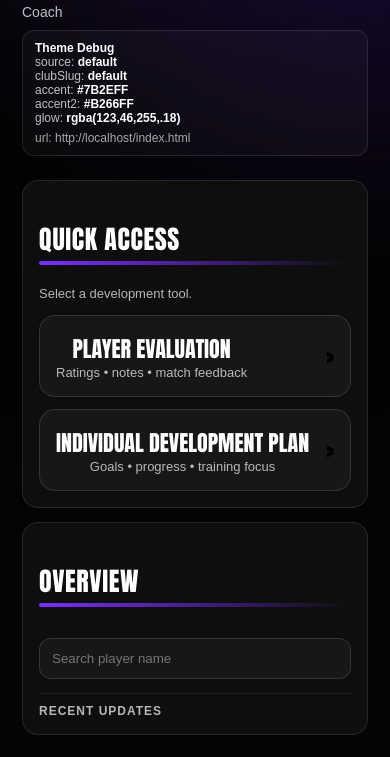
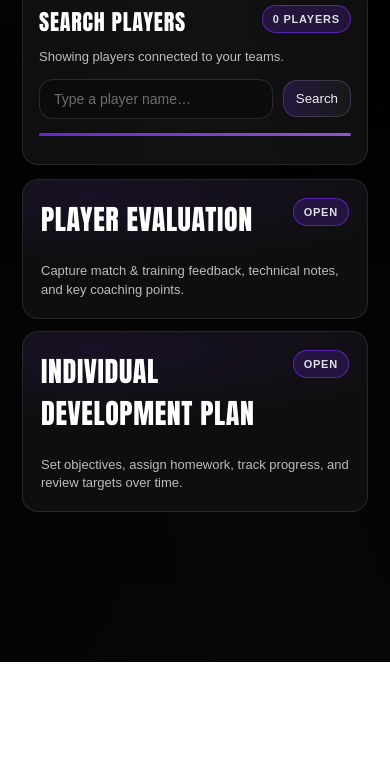
Before and after one commit to rhyscotter/player-development-home, a plain HTML site: page index.html in a window 390 px wide. Shown: the part 182-939 px from the top of the page. After the commit the page ends 844 px from the top, so only its background shows below. Drawn offline with Linux system fonts and the light colour scheme.

Commit message:
Update index.html

```diff
--- a/index.html
+++ b/index.html
@@ -4,378 +4,369 @@
 <meta charset="utf-8"/>
 <meta name="viewport" content="width=device-width,initial-scale=1"/>
 <title>Player Development</title>
-
 <style>
 :root{
-  --accent:#7B2EFF;
-  --accent2:#B266FF;
+  --bg:#000; --card:#111; --border:#1e1e1e; --text:#fff; --muted:#8a8a8a;
+  --accent:#7B2EFF; --accent2:#B266FF;
   --clubGlow: rgba(123,46,255,.18);
 }
+*{box-sizing:border-box}
+body{margin:0;background:transparent;color:var(--text);font-family:Arial,sans-serif}
+.stage{
+  min-height:100vh;padding:22px;
+  background:
+    radial-gradient(1000px 600px at 20% -10%, rgba(255,255,255,.05), transparent 60%),
+    linear-gradient(180deg,#000 0%,#050505 100%);
+  position:relative;overflow:hidden;
+}
+.stage::before{
+  content:"";position:absolute;inset:-40% -20%;transform:rotate(-14deg);
+  background:linear-gradient(90deg, rgba(255,255,255,0), rgba(255,255,255,.05), rgba(255,255,255,0));
+  opacity:.18;pointer-events:none;
+}
+.wrap{max-width:980px;margin:0 auto;position:relative;z-index:2}
 
-*{box-sizing:border-box}
+/* header */
+.teamName{
+  font-family:Impact,Haettenschweiler,'Arial Narrow Bold',sans-serif;
+  font-size:44px;text-transform:uppercase;letter-spacing:1px;line-height:1
+}
+.sub{margin-top:8px;color:var(--muted);font-size:14px}
 
-body{
-  margin:0;
-  background:#000;
-  color:#fff;
-  font-family:Arial,sans-serif
+/* theme line under title */
+.themeLine{
+  margin-top:14px;height:4px;border-radius:999px;
+  background:linear-gradient(90deg,var(--accent),var(--accent2),transparent);
+  box-shadow:0 0 18px color-mix(in srgb, var(--accent) 35%, transparent);
+  position:relative;overflow:hidden;
+}
+.themeLine::before{
+  content:"";position:absolute;inset:0;
+  background:linear-gradient(120deg, rgba(255,255,255,0), rgba(255,255,255,.35), rgba(255,255,255,0));
+  transform:translateX(-70%);animation:sweep 2.8s linear infinite;opacity:.9;pointer-events:none;
+}
+@keyframes sweep{0%{transform:translateX(-70%)}100%{transform:translateX(70%)}}
+
+/* card */
+.card{
+  margin-top:18px;
+  background:rgba(17,17,17,.85);
+  border:1px solid rgba(255,255,255,.10);
+  border-radius:16px;padding:16px;position:relative;overflow:hidden;
+  box-shadow:0 20px 70px rgba(0,0,0,.58);
+}
+.card::before{
+  content:"";position:absolute;inset:-50% -20%;transform:rotate(-12deg);
+  background:linear-gradient(90deg, rgba(255,255,255,0), rgba(255,255,255,.05), rgba(255,255,255,0));
+  opacity:.28;pointer-events:none;
+}
+.hRow{display:flex;justify-content:space-between;gap:12px;align-items:flex-start;position:relative;z-index:2}
+.hTitle{
+  font-family:Impact,Haettenschweiler,'Arial Narrow Bold',sans-serif;
+  font-size:22px;text-transform:uppercase;letter-spacing:.8px;margin:0
+}
+.pill{
+  font-size:11px;font-weight:900;letter-spacing:.8px;text-transform:uppercase;
+  padding:7px 10px;border-radius:999px;
+  border:1px solid rgba(255,255,255,.14);
+  background:rgba(255,255,255,.04);
+  color:rgba(255,255,255,.86);
+  white-space:nowrap
+}
+.pill.accent{
+  border-color:color-mix(in srgb, var(--accent) 60%, transparent);
+  background:color-mix(in srgb, var(--accent) 18%, transparent)
+}
+.meta{margin-top:10px;color:rgba(255,255,255,.72);font-size:13px;line-height:1.45;position:relative;z-index:2}
+
+/* search */
+.searchWrap{margin-top:12px;display:flex;gap:10px;align-items:center;position:relative;z-index:2}
+.search{
+  flex:1;display:flex;align-items:center;gap:10px;
+  border:1px solid rgba(255,255,255,.12);background:rgba(0,0,0,.25);
+  border-radius:14px;padding:10px 12px;
+}
+.search input{
+  width:100%;border:none;outline:none;background:transparent;color:rgba(255,255,255,.92);
+  font-size:14px;
+}
+.search input::placeholder{color:rgba(255,255,255,.40)}
+.searchBtn{
+  border:1px solid rgba(255,255,255,.14);
+  background:linear-gradient(90deg,color-mix(in srgb, var(--accent) 20%, transparent), rgba(255,255,255,.04));
+  color:rgba(255,255,255,.92);
+  border-radius:14px;padding:10px 12px;cursor:pointer;
+  transition:.18s ease;
+}
+.searchBtn:hover{transform:translateY(-1px);border-color:rgba(255,255,255,.20)}
+.smallLine{
+  height:3px;border-radius:999px;margin-top:14px;
+  background:linear-gradient(90deg,var(--accent),var(--accent2));
+  opacity:.8;
 }
 
-.stage{
-  min-height:100vh;
-  padding:22px;
-  background:
-    radial-gradient(1000px 600px at 20% -10%, rgba(255,255,255,.05), transparent 60%),
-    radial-gradient(900px 650px at 95% 10%, var(--clubGlow), transparent 55%),
-    linear-gradient(180deg,#000 0%,#050505 100%);
+/* results */
+.results{margin-top:12px;display:flex;flex-direction:column;gap:10px;position:relative;z-index:2}
+.resultItem{
+  border:1px solid rgba(255,255,255,.10);
+  background:rgba(0,0,0,.18);
+  border-radius:14px;padding:12px;
+  transition:.18s ease;
+  cursor:pointer;
+}
+.resultItem:hover{border-color:rgba(255,255,255,.16);transform:translateY(-1px)}
+.rName{font-weight:900;font-size:13px;color:rgba(255,255,255,.92);letter-spacing:.2px}
+.rMeta{margin-top:4px;font-size:12px;color:rgba(255,255,255,.55)}
+.empty{
+  margin-top:12px;
+  border:1px dashed rgba(255,255,255,.16);
+  background:rgba(0,0,0,.12);
+  border-radius:14px;
+  padding:12px;
+  color:rgba(255,255,255,.60);
+  position:relative;z-index:2;
 }
 
-.wrap{max-width:980px;margin:0 auto}
-
-.teamName{
-  font-family:Impact,Haettenschweiler,'Arial Narrow Bold',sans-serif;
-  font-size:48px;
-  text-transform:uppercase;
-  letter-spacing:1px;
-}
-
-.titleLine{
-  height:4px;
-  width:100%;
-  max-width:420px;
-  border-radius:999px;
-  margin-top:6px;
-  background:linear-gradient(90deg,var(--accent),transparent);
-}
-
-.sub{
-  margin-top:10px;
-  color:rgba(255,255,255,.75);
-  font-size:14px;
-}
-
-.grid{
-  margin-top:24px;
-  display:grid;
-  grid-template-columns:1.2fr .8fr;
-  gap:14px;
-}
-
-@media (max-width:880px){
-  .grid{grid-template-columns:1fr}
-}
-
-.card{
+/* modules buttons */
+.modules{margin-top:14px;display:grid;grid-template-columns:1fr 1fr;gap:12px}
+@media (max-width:860px){.modules{grid-template-columns:1fr}}
+.modBtn{
+  display:block;text-decoration:none;color:inherit;
   background:rgba(17,17,17,.85);
   border:1px solid rgba(255,255,255,.10);
-  border-radius:16px;
-  padding:16px;
+  border-radius:16px;padding:18px;position:relative;overflow:hidden;
+  transition:.18s ease;cursor:pointer;
 }
-
-.sectionTitle{
+.modBtn:hover{background:rgba(26,26,26,.9);transform:translateY(-2px);border-color:rgba(255,255,255,.16)}
+.modBtn::after{
+  content:"";position:absolute;inset:0;pointer-events:none;
+  background:radial-gradient(600px 120px at 20% 10%, var(--clubGlow), transparent 60%);
+  opacity:.55;
+}
+.modTop{display:flex;justify-content:space-between;gap:12px;align-items:flex-start;position:relative;z-index:2}
+.modTitle{
   font-family:Impact,Haettenschweiler,'Arial Narrow Bold',sans-serif;
-  font-size:26px;
-  text-transform:uppercase;
-  letter-spacing:.6px;
-  position:relative;
-  padding-bottom:6px;
-}
-
-.sectionTitle::after{
-  content:"";
-  position:absolute;
-  left:0;
-  bottom:0;
-  height:4px;
-  width:100%;
-  border-radius:999px;
-  background:linear-gradient(90deg,var(--accent),transparent);
-}
-
-.smallSub{
-  margin-top:8px;
-  color:rgba(255,255,255,.7);
-  font-size:13px;
-}
-
-/* buttons */
-.btnStack{margin-top:14px;display:flex;flex-direction:column;gap:12px}
-
-.bigBtn{
-  display:flex;justify-content:space-between;align-items:center;
-  padding:16px;border-radius:16px;
-  border:1px solid rgba(255,255,255,.12);
-  background:rgba(255,255,255,.04);
-  cursor:pointer;transition:.18s;
-}
-.bigBtn:hover{border-color:var(--accent);box-shadow:0 0 18px var(--clubGlow)}
-
-/* ✅ titles forced white */
-.btnTitle{
-  font-family:Impact,sans-serif;
-  text-transform:uppercase;
-  font-size:22px;
+  font-size:28px;text-transform:uppercase;letter-spacing:.6px;margin:0;
   color:#fff;
 }
-.btnSub{font-size:13px;color:rgba(255,255,255,.7)}
-.chev{font-family:Impact,sans-serif;font-size:26px}
-
-.search{
-  width:100%;
-  padding:12px;border-radius:12px;
-  border:1px solid rgba(255,255,255,.12);
-  background:rgba(255,255,255,.04);
-  color:#fff;margin-top:10px;
+.modTitle::after{
+  content:"";display:block;margin-top:8px;height:4px;width:100%;
+  border-radius:999px;background:linear-gradient(90deg,var(--accent),transparent);
+  transform:scaleX(0);transform-origin:left;transition:.22s ease
 }
-
-.results{margin-top:10px}
-.resultItem{
-  padding:10px;border-radius:12px;
-  border:1px solid rgba(255,255,255,.08);
-  background:rgba(255,255,255,.03);
-  margin-bottom:6px;cursor:pointer;
-}
-.rName{font-family:Impact;text-transform:uppercase}
-
-.updates{margin-top:14px;border-top:1px solid rgba(255,255,255,.08);padding-top:10px}
-.updateItem{
-  padding:10px;border-radius:12px;
-  border:1px solid rgba(255,255,255,.08);
-  background:rgba(255,255,255,.03);
-  margin-bottom:6px;
-}
-
-/* tiny debug pill (visible on Wix if theme fails) */
-.debug{
-  margin-top:10px;
-  font-size:12px;
-  color:rgba(255,255,255,.75);
-  border:1px solid rgba(255,255,255,.10);
-  background:rgba(255,255,255,.03);
-  padding:10px 12px;
-  border-radius:12px;
-  display:none;
-}
-.debug.on{display:block}
-.debug b{color:#fff}
+.modBtn:hover .modTitle::after{transform:scaleX(1)}
+.modDesc{margin-top:10px;color:rgba(255,255,255,.72);font-size:13px;line-height:1.45;position:relative;z-index:2}
 </style>
 </head>
 
 <body>
 <div class="stage">
   <div class="wrap">
+    <div class="teamName" id="teamName">Player Development</div>
+    <div class="sub" id="sub">Coach</div>
+    <div class="themeLine" aria-hidden="true"></div>
 
-    <div class="teamName" id="pageTitle">Player Development</div>
-    <div class="titleLine"></div>
-    <div class="sub" id="coachName">Coach</div>
-
-    <div class="debug" id="debugBox"></div>
-
-    <div class="grid">
-      <div class="card">
-        <h2 class="sectionTitle">Quick Access</h2>
-        <div class="smallSub">Select a development tool.</div>
-
-        <div class="btnStack">
-          <button class="bigBtn" id="btnEval" type="button">
-            <div>
-              <div class="btnTitle">Player Evaluation</div>
-              <div class="btnSub">Ratings • notes • match feedback</div>
-            </div>
-            <div class="chev">›</div>
-          </button>
-
-          <button class="bigBtn" id="btnIdp" type="button">
-            <div>
-              <div class="btnTitle">Individual Development Plan</div>
-              <div class="btnSub">Goals • progress • training focus</div>
-            </div>
-            <div class="chev">›</div>
-          </button>
-        </div>
+    <!-- ✅ Only ONE main card now -->
+    <div class="card">
+      <div class="hRow">
+        <h3 class="hTitle">Search Players</h3>
+        <div class="pill accent" id="countPill">0 Players</div>
       </div>
 
-      <div class="card">
-        <h2 class="sectionTitle">Overview</h2>
+      <div class="meta" id="scopeMeta">
+        Showing players connected to your teams.
+      </div>
 
-        <input id="playerSearch" class="search" placeholder="Search player name" />
-        <div class="results" id="results"></div>
+      <div class="searchWrap">
+        <div class="search" role="search">
+          <input id="playerSearch" type="search" placeholder="Type a player name…" autocomplete="off" />
+        </div>
+        <button class="searchBtn" id="searchBtn" type="button">Search</button>
+      </div>
 
-        <div class="updates">
-          <div style="font-weight:bold;font-size:12px;letter-spacing:1px;text-transform:uppercase;color:rgba(255,255,255,.7)">Recent Updates</div>
-          <div id="updateList"></div>
-        </div>
-      </div>
+      <div class="smallLine"></div>
+
+      <div class="results" id="results"></div>
+      <div class="empty" id="emptyState" style="display:none"></div>
     </div>
 
+    <div class="modules">
+      <a class="modBtn" href="javascript:void(0)" id="evalBtn">
+        <div class="modTop">
+          <h2 class="modTitle">Player Evaluation</h2>
+          <div class="pill accent">Open</div><!-- ✅ changed from "Module" -->
+        </div>
+        <div class="modDesc">
+          Capture match & training feedback, technical notes, and key coaching points.
+        </div>
+      </a>
+
+      <a class="modBtn" href="javascript:void(0)" id="idpBtn">
+        <div class="modTop">
+          <h2 class="modTitle">Individual Development Plan</h2>
+          <div class="pill accent">Open</div><!-- ✅ changed from "Module" -->
+        </div>
+        <div class="modDesc">
+          Set objectives, assign homework, track progress, and review targets over time.
+        </div>
+      </a>
+    </div>
   </div>
 </div>
 
 <script>
-/* ---------- helpers ---------- */
-function clean(v){ return String(v || "").trim(); }
-function lower(v){ return String(v || "").toLowerCase().trim(); }
-function safe(s){ return String(s ?? "").replace(/[<>]/g,""); }
+const CLUB_THEMES = {
+  default: { accent:"#7B2EFF", accent2:"#B266FF", bgGlow:"rgba(123,46,255,.18)" },
+  cherrybrook: { accent:"#C8102E", accent2:"#FF4B5C", bgGlow:"rgba(200,16,46,.20)" },
+  rumson: { accent:"#FFFFFF", accent2:"#BDBDBD", bgGlow:"rgba(255,255,255,.10)" },
+  monmouth: { accent:"#00E5FF", accent2:"#00A3FF", bgGlow:"rgba(0,229,255,.18)" }
+};
 
-function readCssVar(name){
-  return getComputedStyle(document.documentElement).getPropertyValue(name).trim();
+function safe(s){ return String(s ?? "").replace(/[<>]/g, ""); }
+
+function applyTheme({ clubSlug, accent, accent2, glow, source }) {
+  const slug = String(clubSlug || "default").trim().toLowerCase();
+  const fallback = CLUB_THEMES[slug] || CLUB_THEMES.default;
+
+  const finalAccent  = String(accent || "").trim()  || fallback.accent;
+  const finalAccent2 = String(accent2 || "").trim() || fallback.accent2 || finalAccent;
+  const finalGlow    = String(glow || "").trim()    || fallback.bgGlow;
+
+  const r = document.documentElement.style;
+  r.setProperty("--accent", finalAccent);
+  r.setProperty("--accent2", finalAccent2);
+  r.setProperty("--clubGlow", finalGlow);
+
+  console.log("🎨 THEME APPLIED:", { slug, accent: finalAccent, accent2: finalAccent2, glow: finalGlow, source: source || "unknown" });
 }
 
-function showDebug(obj){
-  const box = document.getElementById("debugBox");
-  box.classList.add("on");
-  box.innerHTML = `
-    <div><b>Theme Debug</b></div>
-    <div>source: <b>${safe(obj.source || "unknown")}</b></div>
-    <div>clubSlug: <b>${safe(obj.clubSlug || "")}</b></div>
-    <div>accent: <b>${safe(readCssVar("--accent"))}</b></div>
-    <div>accent2: <b>${safe(readCssVar("--accent2"))}</b></div>
-    <div>glow: <b>${safe(readCssVar("--clubGlow"))}</b></div>
-    <div style="margin-top:6px;opacity:.85">url: ${safe(location.href)}</div>
-  `;
+function setHeader({ clubSlug, coachName }) {
+  const $teamName = document.getElementById("teamName");
+  const $sub = document.getElementById("sub");
+  if ($teamName) $teamName.textContent = "Player Development";
+  if ($sub) $sub.textContent = String(coachName || "Coach");
 }
 
-/* ---------- club theme fallbacks (add all your club slugs here) ---------- */
-const CLUB_THEMES = {
-  default:     { accent:"#7B2EFF", accent2:"#B266FF", glow:"rgba(123,46,255,.18)" },
+// -------------------------
+// Players state + search
+// -------------------------
+let ALL_PLAYERS = []; // [{ _id, firstName, lastName, name, teamId, teamName }]
+let FILTERED = [];
 
-  cherrybrook: { accent:"#C8102E", accent2:"#FF4B5C", glow:"rgba(200,16,46,.20)" },
-  monmouth:    { accent:"#00E5FF", accent2:"#00A3FF", glow:"rgba(0,229,255,.18)" },
-  rumson:      { accent:"#FFFFFF", accent2:"#BDBDBD", glow:"rgba(255,255,255,.10)" },
-  mds:         { accent:"#7B2EFF", accent2:"#B266FF", glow:"rgba(123,46,255,.18)" }
-};
+const $results = document.getElementById("results");
+const $empty = document.getElementById("emptyState");
+const $pill = document.getElementById("countPill");
+const $search = document.getElementById("playerSearch");
+const $btn = document.getElementById("searchBtn");
 
-/* ---------- apply theme ---------- */
-function applyTheme({ clubSlug, theme, source }){
-  const slug = lower(clubSlug || "default");
-  const fb = CLUB_THEMES[slug] || CLUB_THEMES.default;
+function playerDisplayName(p){
+  const full = clean(`${p.firstName || ""} ${p.lastName || ""}`.trim());
+  return full || clean(p.name) || "Player";
+}
+function clean(v){ return String(v || "").trim(); }
 
-  const rawAccent  = theme?.accent  ?? theme?.primary   ?? "";
-  const rawAccent2 = theme?.accent2 ?? theme?.secondary ?? "";
-  const rawGlow    = theme?.glow    ?? theme?.clubGlow  ?? theme?.bgGlow ?? "";
+function render(list){
+  $results.innerHTML = "";
+  if ($pill) $pill.textContent = `${(ALL_PLAYERS || []).length} Players`;
 
-  const accent  = clean(rawAccent)  || fb.accent;
-  const accent2 = clean(rawAccent2) || fb.accent2 || accent;
-  const glow    = clean(rawGlow)    || fb.glow;
-
-  const r = document.documentElement.style;
-  r.setProperty("--accent", accent);
-  r.setProperty("--accent2", accent2);
-  r.setProperty("--clubGlow", glow);
-
-  console.log("🎨 THEME APPLIED:", { slug, accent, accent2, glow, source });
-
-  // show debug if it looks like we stayed at default (helps you diagnose instantly)
-  showDebug({ source, clubSlug: slug });
-
-  try { window.parent.postMessage({ type:"PLAYER_DEV_THEME_APPLIED", slug, accent, accent2, glow }, "*"); } catch(_) {}
-}
-
-/* ---------- parse HASH theming (best for Wix) ----------
-   We support:
-   #clubSlug=cherrybrook&accent=%23C8102E&accent2=%23FF4B5C&glow=rgba(...)
-*/
-function parseHashParams(){
-  const raw = String(location.hash || "").replace(/^#/, "");
-  if (!raw) return null;
-  const p = new URLSearchParams(raw);
-  const clubSlug = p.get("clubSlug") || p.get("club") || "";
-  const accent = p.get("accent") || p.get("primary") || "";
-  const accent2 = p.get("accent2") || p.get("secondary") || "";
-  const glow = p.get("glow") || p.get("clubGlow") || p.get("bgGlow") || "";
-  const coachName = p.get("coachName") || p.get("coach") || "";
-  return { clubSlug, theme:{ accent, accent2, glow }, coachName };
-}
-
-/* ---------- data ---------- */
-let PLAYERS = [];
-let UPDATES = [];
-
-function renderPlayers(list){
-  const results = document.getElementById("results");
-  results.innerHTML = "";
-  const items = Array.isArray(list) ? list : [];
-  if (!items.length){
-    results.innerHTML = `<div style="padding:10px;border-radius:12px;border:1px solid rgba(255,255,255,.08);background:rgba(255,255,255,.03);color:rgba(255,255,255,.7);font-size:13px">No players</div>`;
+  if (!list || !list.length){
+    $empty.style.display = "block";
+    $empty.textContent = ALL_PLAYERS.length
+      ? "No matches. Try a different name."
+      : "No players found for your teams.";
     return;
   }
-  items.slice(0,6).forEach(p => {
-    const div = document.createElement("div");
-    div.className = "resultItem";
-    div.innerHTML = `
-      <div class="rName">${safe(p?.name || "Player")}</div>
-      <div style="font-size:12px;color:rgba(255,255,255,.6)">${safe(p?.team || "")}</div>
+  $empty.style.display = "none";
+
+  list.forEach(p => {
+    const el = document.createElement("div");
+    el.className = "resultItem";
+    const nm = playerDisplayName(p);
+    const meta = p.teamName ? `Team: ${p.teamName}` : (p.teamId ? `Team ID: ${p.teamId}` : "");
+    el.innerHTML = `
+      <div class="rName">${safe(nm)}</div>
+      <div class="rMeta">${safe(meta)}</div>
     `;
-    div.onclick = () => {
-      try { window.parent.postMessage({ type:"PLAYER_DEV_OPEN_PLAYER", playerId: p?.id || p?._id || null }, "*"); } catch(_) {}
+
+    // optional: tell Wix which player was clicked (no navigation yet)
+    el.onclick = () => {
+      try {
+        window.parent.postMessage({ type:"PLAYER_SELECTED", playerId: p._id, teamId: p.teamId }, "*");
+      } catch(_) {}
     };
-    results.appendChild(div);
+
+    $results.appendChild(el);
   });
 }
 
-function renderUpdates(list){
-  const el = document.getElementById("updateList");
-  el.innerHTML = "";
-  const items = Array.isArray(list) ? list : [];
-  if (!items.length){
-    el.innerHTML = `<div style="padding:10px;border-radius:12px;border:1px solid rgba(255,255,255,.08);background:rgba(255,255,255,.03);color:rgba(255,255,255,.7);font-size:13px">No updates</div>`;
+function doSearch(){
+  const q = clean($search?.value).toLowerCase();
+  if (!q){
+    FILTERED = ALL_PLAYERS.slice(0, 30);
+    render(FILTERED);
     return;
   }
-  items.slice(0,3).forEach(u => {
-    const div = document.createElement("div");
-    div.className = "updateItem";
-    div.innerHTML = `
-      <div style="font-family:Impact;text-transform:uppercase">${safe(u?.title || "Update")}</div>
-      <div style="font-size:12px;color:rgba(255,255,255,.7)">${safe(u?.sub || "")}</div>
-    `;
-    el.appendChild(div);
-  });
+
+  const out = ALL_PLAYERS.filter(p => {
+    const nm = playerDisplayName(p).toLowerCase();
+    return nm.includes(q);
+  }).slice(0, 30);
+
+  FILTERED = out;
+  render(FILTERED);
 }
 
-/* search */
-document.getElementById("playerSearch").addEventListener("input", (e) => {
-  const q = lower(e.target.value);
-  if (!q) return renderPlayers(PLAYERS);
-  renderPlayers(PLAYERS.filter(p => lower(p?.name).includes(q)));
-});
+$btn?.addEventListener("click", doSearch);
+$search?.addEventListener("input", () => doSearch());
+$search?.addEventListener("keydown", (e) => { if (e.key === "Enter") doSearch(); });
 
-/* buttons */
-document.getElementById("btnEval").onclick = () => { try { window.parent.postMessage({ type:"PLAYER_DEV_NAV", action:"evaluation" }, "*"); } catch(_) {} };
-document.getElementById("btnIdp").onclick  = () => { try { window.parent.postMessage({ type:"PLAYER_DEV_NAV", action:"idp" }, "*"); } catch(_) {} };
+// -------------------------
+// Boot from hash fallback
+// -------------------------
+function bootFromHash(){
+  const raw = (location.hash || "").replace(/^#/, "");
+  const params = new URLSearchParams(raw);
 
-/* ---------- INIT 1: hash params (Wix-safe) ---------- */
-(function initFromHash(){
-  const h = parseHashParams();
-  if (!h) {
-    applyTheme({ clubSlug:"default", theme:{}, source:"default" });
+  const clubSlug = params.get("clubSlug") || "default";
+  const coachName = params.get("coachName") || "Coach";
+  const accent = params.get("accent") || "";
+  const accent2 = params.get("accent2") || "";
+  const glow = params.get("glow") || "";
+
+  setHeader({ clubSlug, coachName });
+  applyTheme({ clubSlug, accent, accent2, glow, source: "hash" });
+}
+bootFromHash();
+
+// ✅ NEW: theme init listener (from Wix)
+window.addEventListener("message", (ev) => {
+  const data = ev.data;
+  if (!data) return;
+
+  // Theme init
+  if (data.type === "PLAYER_DEV_INIT") {
+    const clubSlug = data.clubSlug || "default";
+    const coachName = data.coachName || "Coach";
+    const accent = data.theme?.accent || "";
+    const accent2 = data.theme?.accent2 || "";
+    const glow = data.theme?.glow || "";
+    setHeader({ clubSlug, coachName });
+    applyTheme({ clubSlug, accent, accent2, glow, source: "postMessage" });
     return;
   }
-  if (h.coachName) document.getElementById("coachName").textContent = safe(h.coachName);
-  applyTheme({ clubSlug:h.clubSlug, theme:h.theme, source:"hash" });
-})();
 
-/* ---------- INIT 2: postMessage (Wix HTML component workflow) ---------- */
-window.addEventListener("message", (ev) => {
-  const msg = ev.data;
-  if (!msg) return;
-
-  if (msg.type === "PLAYER_DEV_INIT"){
-    if (msg.coachName) document.getElementById("coachName").textContent = safe(msg.coachName);
-    applyTheme({ clubSlug: msg.clubSlug, theme: msg.theme || {}, source:"postMessage" });
-
-    PLAYERS = Array.isArray(msg.players) ? msg.players : [];
-    UPDATES = Array.isArray(msg.updates) ? msg.updates : [];
-    renderPlayers(PLAYERS);
-    renderUpdates(UPDATES);
-  }
-
-  if (msg.type === "PLAYER_DEV_SET_THEME"){
-    applyTheme({ clubSlug: msg.clubSlug, theme: msg.theme || {}, source:"postMessage" });
+  // Players payload
+  if (data.type === "PLAYER_DEV_PLAYERS") {
+    const players = Array.isArray(data.players) ? data.players : [];
+    ALL_PLAYERS = players;
+    FILTERED = ALL_PLAYERS.slice(0, 30);
+    render(FILTERED);
+    return;
   }
 });
 
-/* handshake */
-try { window.parent.postMessage({ type:"PLAYER_DEV_IFRAME_READY" }, "*"); } catch(_) {}
+// Tell Wix we are ready
+try { window.parent.postMessage({ type:"IFRAME_READY" }, "*"); } catch(_) {}
 </script>
 </body>
 </html>
```
